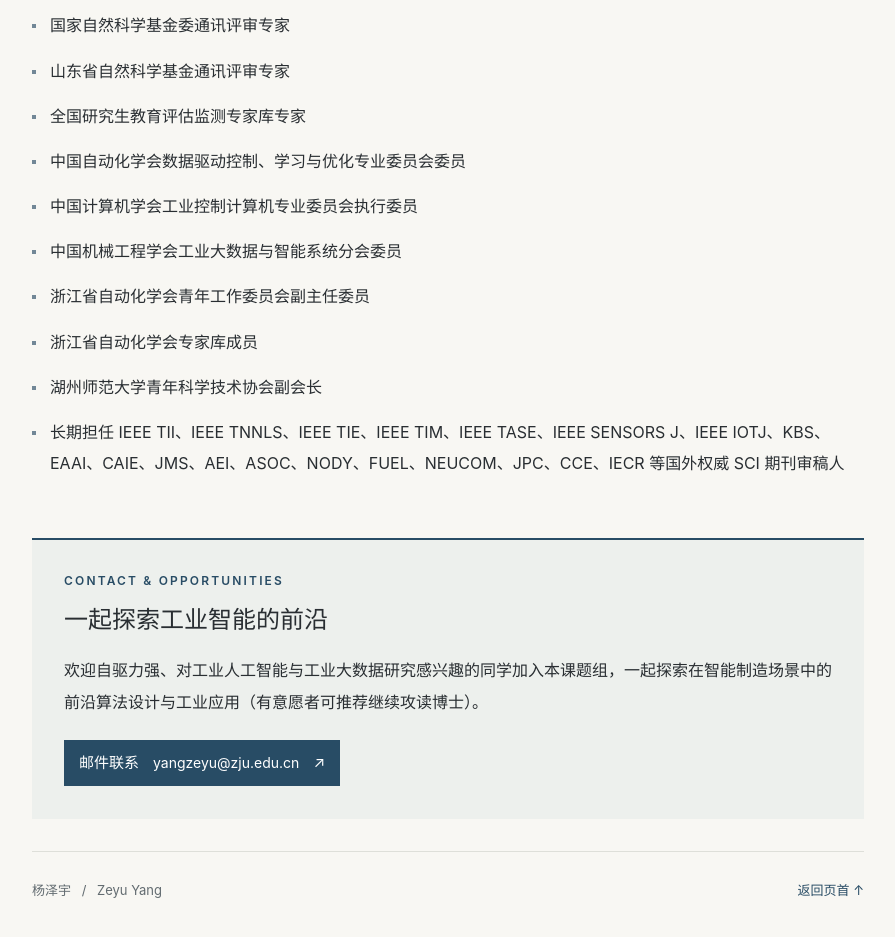
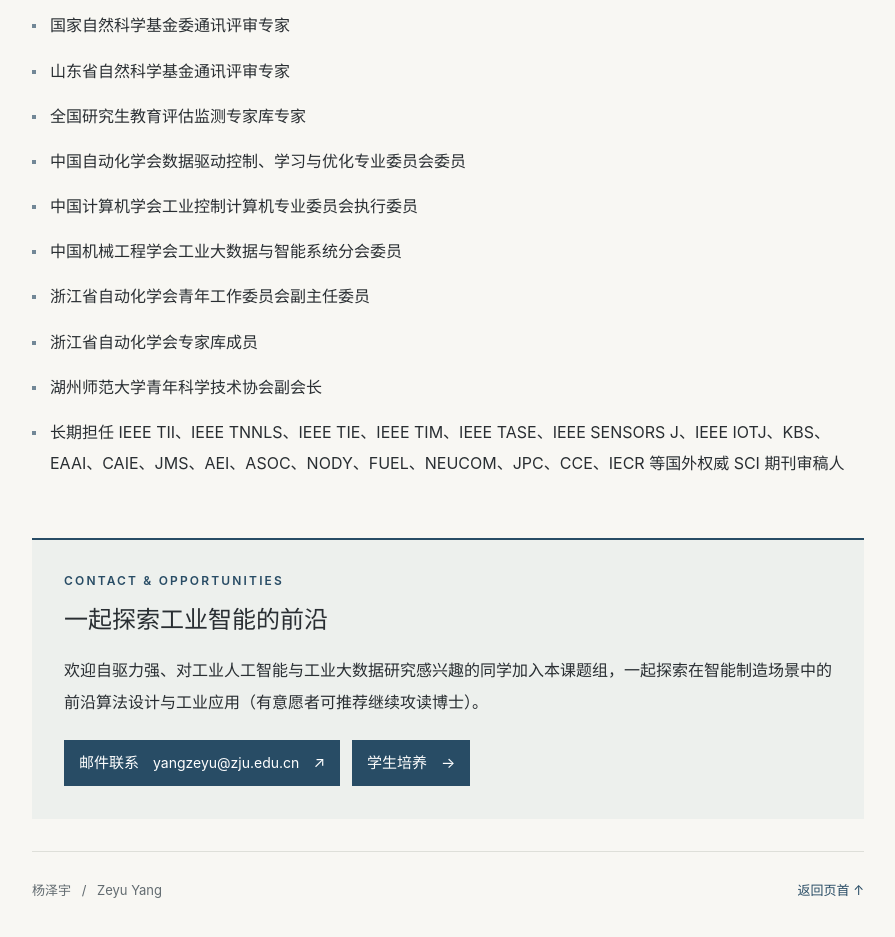
Before and after one commit to ZeallYang/ZeallYang.github.io, an Astro site: page / in a window 1280 px wide. Shown: the part 5586-6523 px from the top of the page, without its empty margins (356-1251 px from the left). Built offline with nearby package versions, Linux system fonts and the light colour scheme; Astro itself is replaced by a stand-in of ours.

Commit message:
Add student mentoring link beside contact email

```diff
--- a/src/pages/index.astro
+++ b/src/pages/index.astro
@@ -138,7 +138,10 @@ const biographyPattern = new RegExp(`(${profile.biographyHighlights.map((phrase)
           <p class="eyebrow" lang="en">Contact &amp; Opportunities</p>
           <h2 id="contact-heading">一起探索工业智能的前沿</h2>
           <p>{profile.recruiting}</p>
-          <a class="contact-button" href={mailto}>邮件联系 <span lang="en">{profile.email}</span><span aria-hidden="true">↗</span></a>
+          <div class="contact-actions">
+            <a class="contact-button" href={mailto}>邮件联系 <span lang="en">{profile.email}</span><span aria-hidden="true">↗</span></a>
+            <a class="contact-button" href={asset('members/')}>学生培养 <span aria-hidden="true">→</span></a>
+          </div>
         </section>
 
         <footer class="footer"><span>{profile.name} <span aria-hidden="true">/</span> <span lang="en">{profile.englishName}</span></span><a href="#top">返回页首 <span aria-hidden="true">↑</span></a></footer>
--- a/src/styles/global.css
+++ b/src/styles/global.css
@@ -163,7 +163,8 @@ main > section + section { margin-top: 52px; }
 main > .contact-section { background: var(--tint); border-top: 2px solid var(--accent); padding: 30px 32px 33px; }
 .contact-section h2 { font: 600 24px/1.6 var(--serif); margin: 8px 0 15px; }
 .contact-section > p:not(.eyebrow) { font-size: 16px; line-height: 2; }
-.contact-button { display: inline-flex; flex-wrap: wrap; gap: 5px 14px; align-items: center; margin-top: 22px; padding: 9px 15px; background: var(--accent); color: #fff; text-decoration: none; font-size: 15px; }
+.contact-actions { display: flex; flex-wrap: wrap; align-items: stretch; gap: 12px; margin-top: 22px; }
+.contact-button { display: inline-flex; flex-wrap: wrap; gap: 5px 14px; align-items: center; min-height: 44px; max-width: 100%; padding: 9px 15px; background: var(--accent); color: #fff; text-decoration: none; font-size: 15px; }
 .contact-button:hover { background: #1b3b51; color: #fff; }
 .contact-button span[lang] { font-size: 14px; overflow-wrap: anywhere; }
 .footer { display: flex; gap: 14px; justify-content: space-between; padding: 26px 0 35px; margin-top: 32px; border-top: 1px solid var(--line); font-size: 13px; color: var(--muted); }
```
